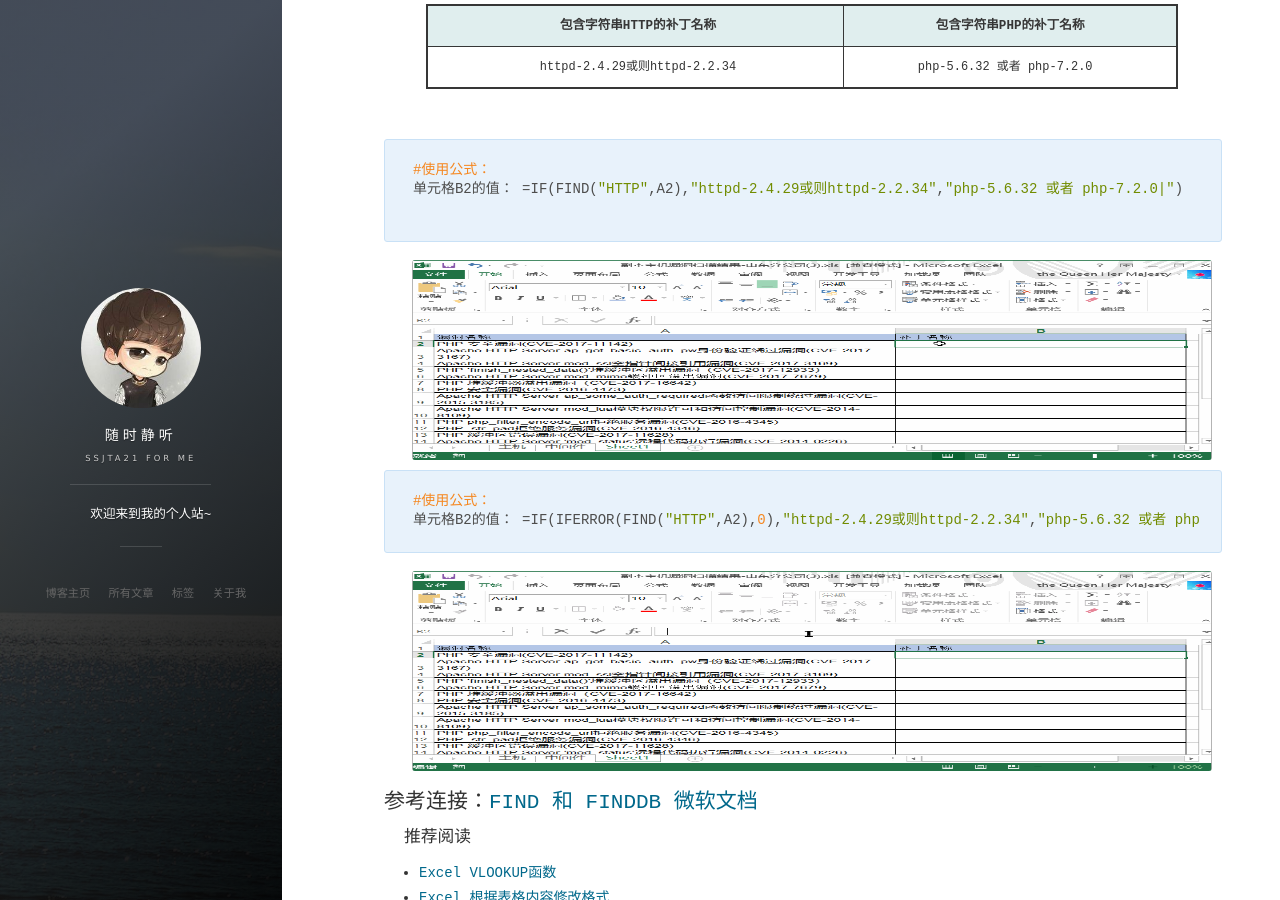
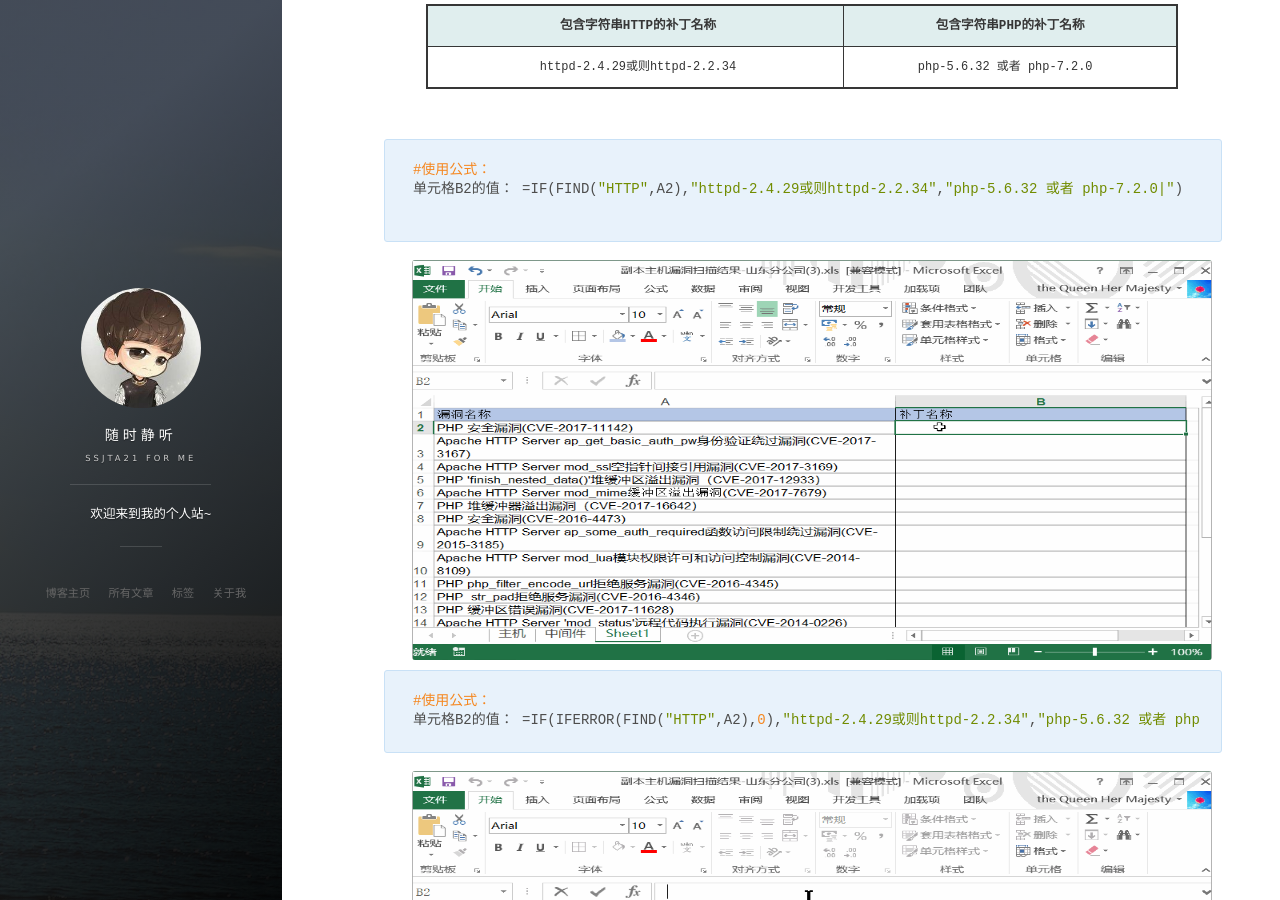
Before and after one commit to ssjt21/ssjt21.github.io, a Jekyll site: the page built from _posts/2017-12-14-Excel__FIND_IFERROR.md, in a window 1280 px wide and 900 px high, scrolled down 549 px. Built offline with Jekyll 4.4.1, drawn with Linux system fonts in a browser that asks for light colours; nearby versions of some CDN libraries; comment, search, counter and statistics services are not loaded.

Commit message:
Excel find iferror

````diff
--- a/_posts/2017-12-14-Excel__FIND_IFERROR.md
+++ b/_posts/2017-12-14-Excel__FIND_IFERROR.md
@@ -34,13 +34,13 @@
 单元格B2的值： =IF(FIND("HTTP",A2),"httpd-2.4.29或则httpd-2.2.34","php-5.6.32 或者 php-7.2.0|")
 
 ```
-<img src="/images/posts/Excle/FIND.gif" height="200" width="800">
+<img src="/images/posts/Excle/FIND.gif" height="400" width="800">
 
 ```SHELL
 #使用公式：
 单元格B2的值： =IF(IFERROR(FIND("HTTP",A2),0),"httpd-2.4.29或则httpd-2.2.34","php-5.6.32 或者 php-7.2.0")
 ```
-<img src="/images/posts/Excle/IFERROR.gif" height="200" width="800">
+<img src="/images/posts/Excle/IFERROR.gif" height="400" width="800">
 
 
 参考连接：[FIND 和 FINDDB 微软文档](https://support.office.com/zh-cn/article/FIND、FINDB-函数-c7912941-af2a-4bdf-a553-d0d89b0a0628)
````
